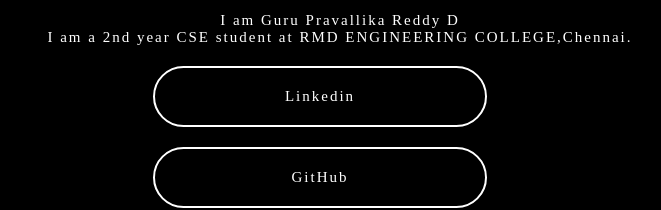
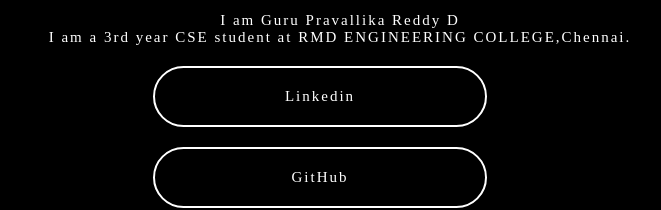
Before and after one commit to Pravalli21/Portfolio, a plain HTML site: page index.html in a window 1280 px wide. Shown: the part 412-622 px from the top of the page, 320-981 px from the left. Drawn offline with Linux system fonts and the light colour scheme.

Commit message:
Update index.html

```diff
--- a/index.html
+++ b/index.html
@@ -13,7 +13,7 @@
     <div class="profile-name">@Guru Pravallika Reddy D</div>
     <ul>
         <li>I am Guru Pravallika Reddy D</li>
-        <li>I am a 2nd year CSE student at RMD ENGINEERING COLLEGE,Chennai.</li>
+        <li>I am a 3rd year CSE student at RMD ENGINEERING COLLEGE,Chennai.</li>
     </ul>
     <div class="links"><a href="https://linkedin.com/in/gurupravallikaofficial">Linkedin</a></div>
     <div class="links"><a href="https://github.com/pravallika-pro">GitHub</a></div>
```
